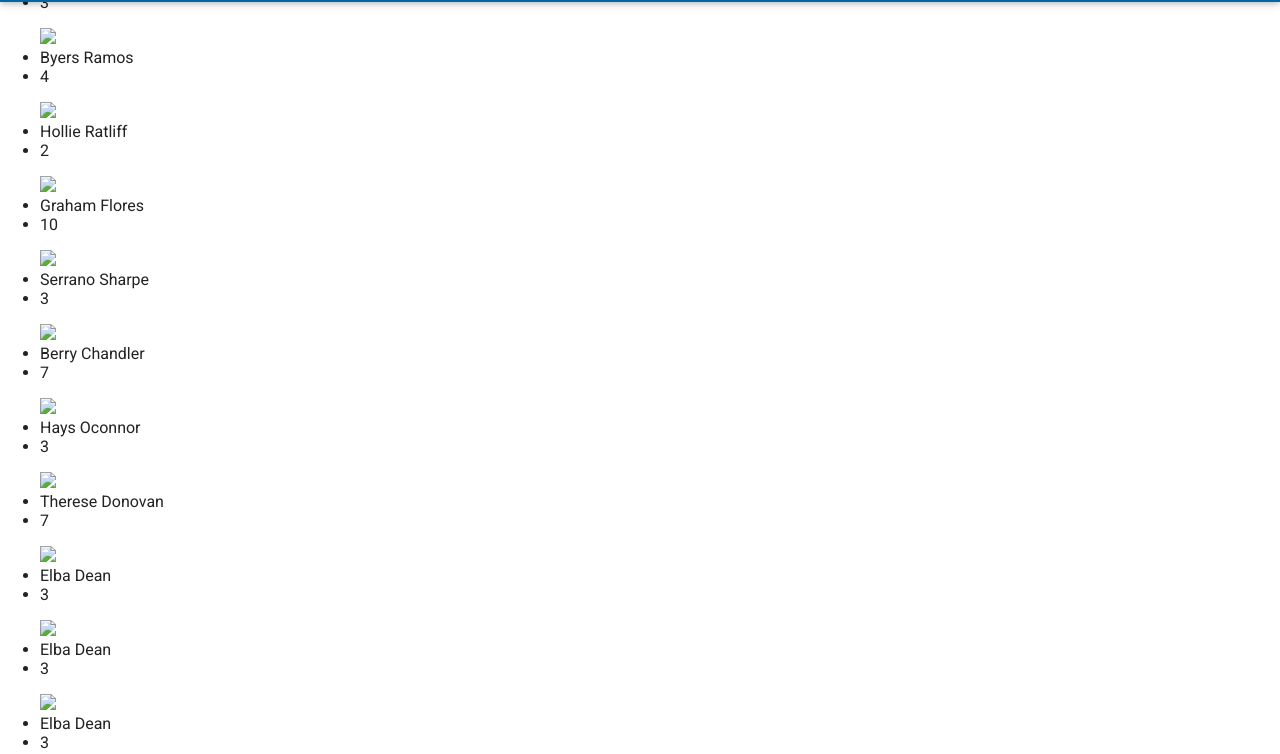
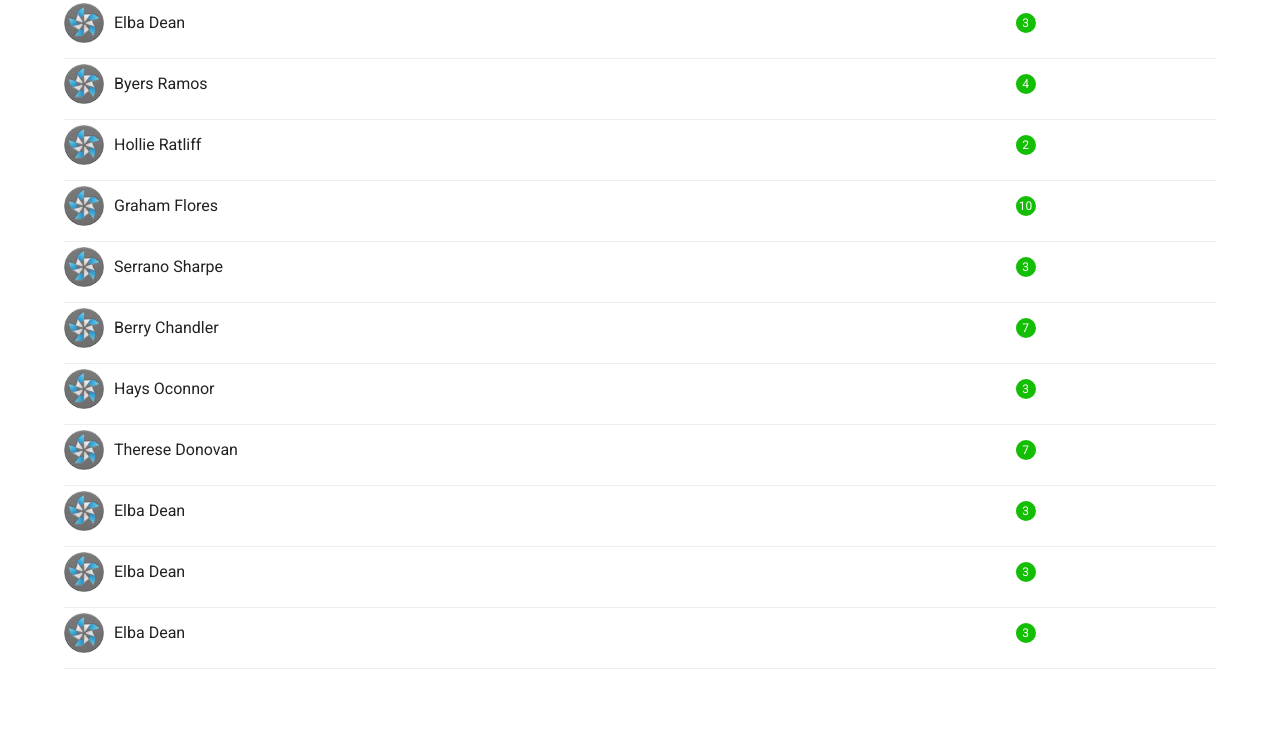
Before and after one commit to archanatiwari/tizenWebAppPOC, a plain HTML site: page index.html at #/contactList in a window 1280 px wide. Shown: the part 62-816 px from the top of the page. Drawn offline with Linux system fonts and the light colour scheme.

Commit message:
Listing page styling

```diff
--- a/css/style.css
+++ b/css/style.css
@@ -23,6 +23,7 @@ html,body {
 	padding: 10px 0px;
 	position: fixed;
 	width: 100%;
+	z-index: 1;
 }
 
 .header h1 {
@@ -70,7 +71,7 @@ html,body {
 	height: 300px;
 	background-image: url(../images/tizen_32.png);
 	background-repeat: no-repeat;
-	background-position: 47% 50%;
+	background-position: 50% 50%;
 }
 
 .container {
@@ -165,10 +166,12 @@ html,body {
 	border: none;
 	border-radius: 2px;
 	outline: none;
-	width: 96%; padding : 0px 2%;
+	width: 96%;
+	padding: 0px 2%;
 	height: 36px;
-	line-height: 36px; font-size : 1rem;
-	margin:0;
+	line-height: 36px;
+	font-size: 1rem;
+	margin: 0;
 	padding: 0;
 	box-shadow: none;
 	box-sizing: content-box;
@@ -176,3 +179,65 @@ html,body {
 	font-size: 1rem;
 	padding: 0px 2%;
 }
+
+.chk-box {
+	width: 15px;
+	height: 15px;
+	margin-top: 2px;
+	float: left;
+	margin-right: 5px;
+}
+
+.forget_password {
+	margin-left: 10px;
+	font-size: 12px;
+}
+
+.user-list {
+	padding-top: 60px;
+	width: 100%;
+}
+
+.contactList {
+	width: 100%;
+	float: left;
+	padding: 5px 0px;
+	border-bottom: 1px solid #eee;
+}
+
+.user-avtar {
+	float: left;
+	width: 50px;
+	border-radius: 50%;
+	height: 50px;
+	opacity: 0.8;
+}
+
+.user-avtar img {
+	width: 80%;
+	height: 80%;
+}
+
+.user-data {
+	float: left;
+	width: 80%;
+}
+
+.user-name {
+	width: 90%;
+	float: left;
+	padding-top: 10px;
+}
+
+.notification {
+	background: rgb(20, 190, 5);
+	float: right;
+	color: #fff;
+	width: 20px;
+	height: 20px;
+	text-align: center;
+	border-radius: 50%;
+	font-size: 12px;
+	line-height: 20px;
+	margin-top: 10px;
+}
--- a/data/user-data.json
+++ b/data/user-data.json
@@ -3,7 +3,7 @@
     "id": "56e9454f6420367f8f75f0f6",
     "index": 0,
     "isActive": false,
-    "picture": "/images/user.png",
+    "picture": "tizen_32.png",
     "age": 34,
     "name": "Elba Dean",
     "gender": "female",
@@ -16,7 +16,7 @@
     "id": "56e9454fd4d64dc915f48783",
     "index": 1,
     "isActive": true,
-    "picture": "/images/user.png",
+    "picture": "tizen_32.png",
     "age": 33,
     "name": "Byers Ramos",
     "gender": "male",
@@ -29,7 +29,7 @@
     "id": "56e9454fbac8ceb21f18bbbe",
     "index": 2,
     "isActive": false,
-    "picture": "/images/user.png",
+    "picture": "tizen_32.png",
     "age": 34,
     "name": "Hollie Ratliff",
     "gender": "female",
@@ -42,7 +42,7 @@
     "id": "56e9454f602f8d30bd04110f",
     "index": 3,
     "isActive": true,
-    "picture": "/images/user.png",
+    "picture": "tizen_32.png",
     "age": 32,
     "name": "Graham Flores",
     "gender": "male",
@@ -55,7 +55,7 @@
     "id": "56e9454f5e05d4ecf73b91d8",
     "index": 4,
     "isActive": false,
-    "picture": "/images/user.png",
+    "picture": "tizen_32.png",
     "age": 28,
     "name": "Serrano Sharpe",
     "gender": "male",
@@ -68,7 +68,7 @@
     "id": "56e9454f7531e7fe41c23d3d",
     "index": 5,
     "isActive": true,
-    "picture": "/images/user.png",
+    "picture": "tizen_32.png",
     "age": 34,
     "name": "Berry Chandler",
     "gender": "male",
@@ -81,7 +81,7 @@
     "id": "56e9454f61065335a53a211c",
     "index": 6,
     "isActive": false,
-    "picture": "/images/user.png",
+    "picture": "tizen_32.png",
     "age": 24,
     "name": "Hays Oconnor",
     "gender": "male",
@@ -94,7 +94,7 @@
     "id": "56e9454f1a0d08093870e349",
     "index": 7,
     "isActive": false,
-    "picture": "/images/user.png",
+    "picture": "tizen_32.png",
     "age": 22,
     "name": "Therese Donovan",
     "gender": "female",
@@ -107,7 +107,7 @@
     "id": "56e9454f6420367f8f75fsfdgf",
     "index": 0,
     "isActive": false,
-    "picture": "/images/user.png",
+    "picture": "tizen_32.png",
     "age": 34,
     "name": "Elba Dean",
     "gender": "female",
@@ -120,7 +120,7 @@
     "id": "56e9454f6420367f8f75f0dfjhfd",
     "index": 0,
     "isActive": false,
-    "picture": "/images/user.png",
+    "picture": "tizen_32.png",
     "age": 34,
     "name": "Elba Dean",
     "gender": "female",
@@ -133,7 +133,7 @@
     "id": "56e9454f6420367fdfhbfj",
     "index": 0,
     "isActive": false,
-    "picture": "/images/user.png",
+    "picture": "tizen_32.png",
     "age": 34,
     "name": "Elba Dean",
     "gender": "female",
--- a/partials/contactList.html
+++ b/partials/contactList.html
@@ -1,8 +1,15 @@
-<div class="contactList">
-	<ul ng-repeat="user in userContacts track by user.id">
-		<img src="user.picture"/>
-		<li>{{ user.name}}</li>
-		<li>{{ user.notifications}}</li>
-	</ul>
 
+<div class="container">
+	<div class="user-list">
+		<div class="contactList"
+			ng-repeat="user in userContacts track by user.id">
+			<div class="user-avtar">
+				<img src="{{user.picture}}" />
+			</div>
+			<div class="user-data">
+				<div class="user-name">{{ user.name}}</div>
+				<div class="notification">{{ user.notifications}}</div>
+			</div>
+		</div>
+	</div>
 </div>
```
Also changed, not shown: partials/login.html (+2 -2 lines), images/checked.png (deleted), 2 other files.
